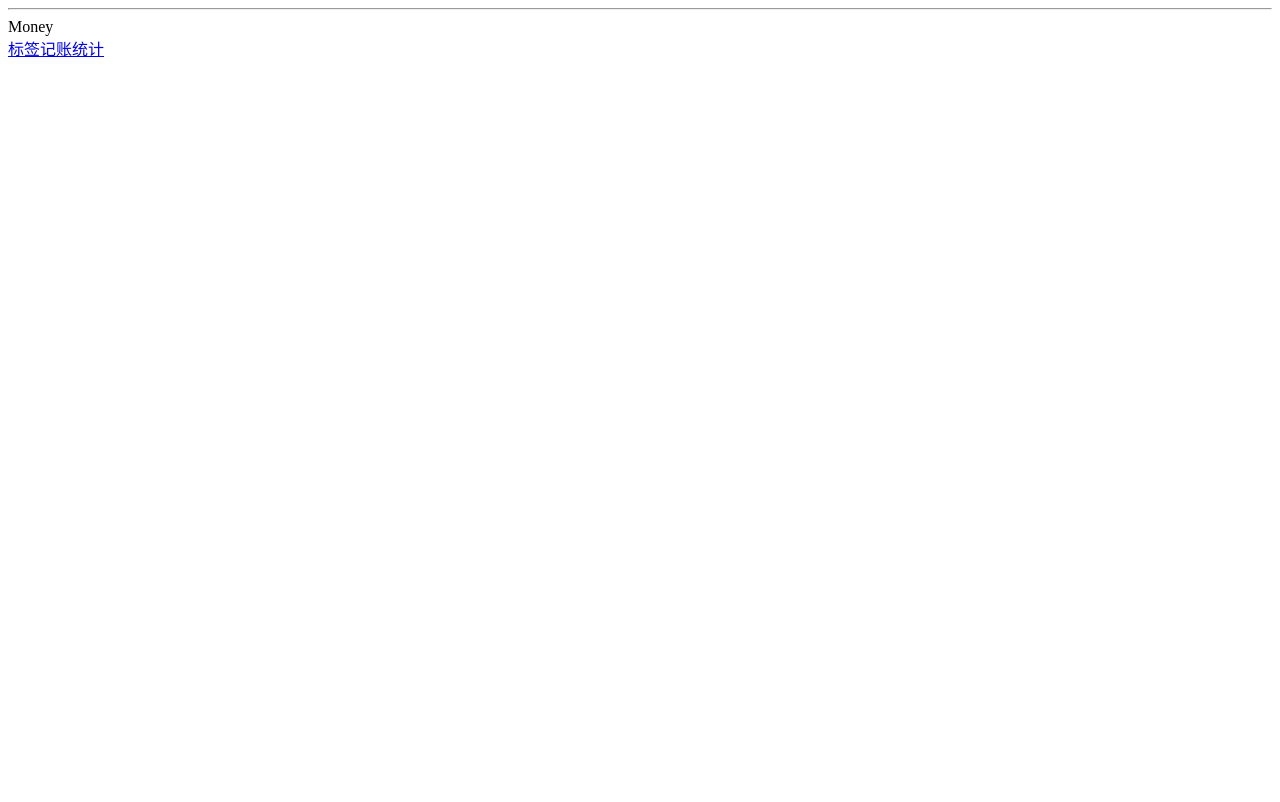
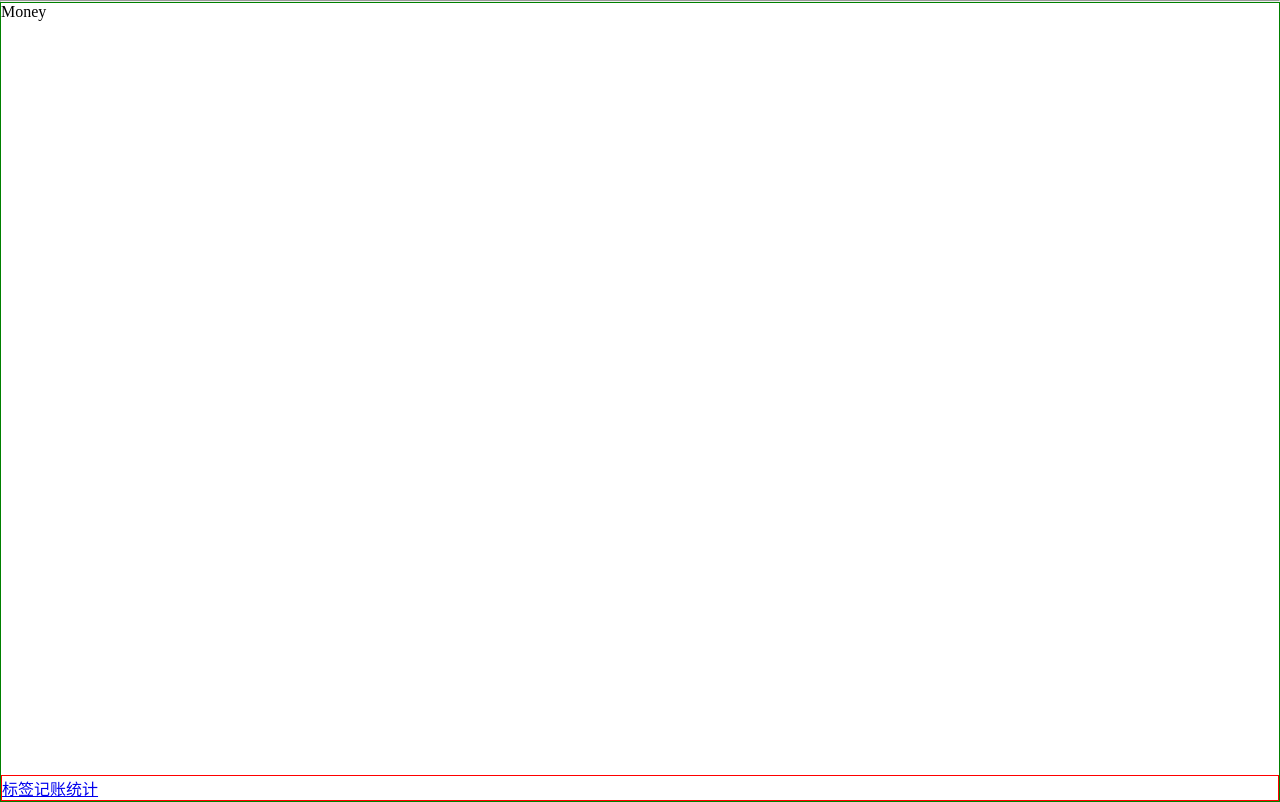
Before and after one commit to zhazhazhu/Bookkeeping, a Vue app: page /#/money in a window 1280 px wide. Built offline with nearby package versions, Linux system fonts and the light colour scheme.

Commit message:
Money页面布局

```diff
--- a/src/App.vue
+++ b/src/App.vue
@@ -6,24 +6,9 @@
 </template>
 
 <style lang="scss">
-#app {
-  font-family: Avenir, Helvetica, Arial, sans-serif;
-  -webkit-font-smoothing: antialiased;
-  -moz-osx-font-smoothing: grayscale;
-  text-align: center;
-  color: #2c3e50;
-}
-
-#nav {
-  padding: 30px;
-
-  a {
-    font-weight: bold;
-    color: #2c3e50;
-
-    &.router-link-exact-active {
-      color: #42b983;
-    }
-  }
+*{
+  margin: 0;
+  padding: 0;
+  box-sizing: border-box;
 }
 </style>
--- a/src/components/Nav.vue
+++ b/src/components/Nav.vue
@@ -1,5 +1,5 @@
 <template>
-  <div>
+  <div class="nav">
     <router-link
       :to="{
         path: '/labels',
@@ -29,5 +29,8 @@ export default Vue.extend({
 });
 </script>
 
-<style scoped>
+<style lang="scss" scoped>
+.nav{
+  border: 1px solid red;
+}
 </style>
--- a/src/views/Money.vue
+++ b/src/views/Money.vue
@@ -1,5 +1,6 @@
 <template>
-  <div>Money
+  <div class="nav-wrapper">
+    <div class="content">Money</div>
     <Nav />
   </div>
 </template>
@@ -12,5 +13,15 @@ export default Vue.extend({
 });
 </script>
 
-<style scoped>
+<style lang="scss" scoped>
+.nav-wrapper {
+  border: 1px solid green;
+  display: flex;
+  flex-direction: column;
+  height: 100vh;
+}
+.content{
+  flex-grow: 1;
+  overflow: auto;
+}
 </style>
--- a/src/views/NotFound.vue
+++ b/src/views/NotFound.vue
@@ -13,6 +13,6 @@
   })
 </script>
 
-<style scoped>
+<style lang="scss" scoped>
 
 </style>
```
